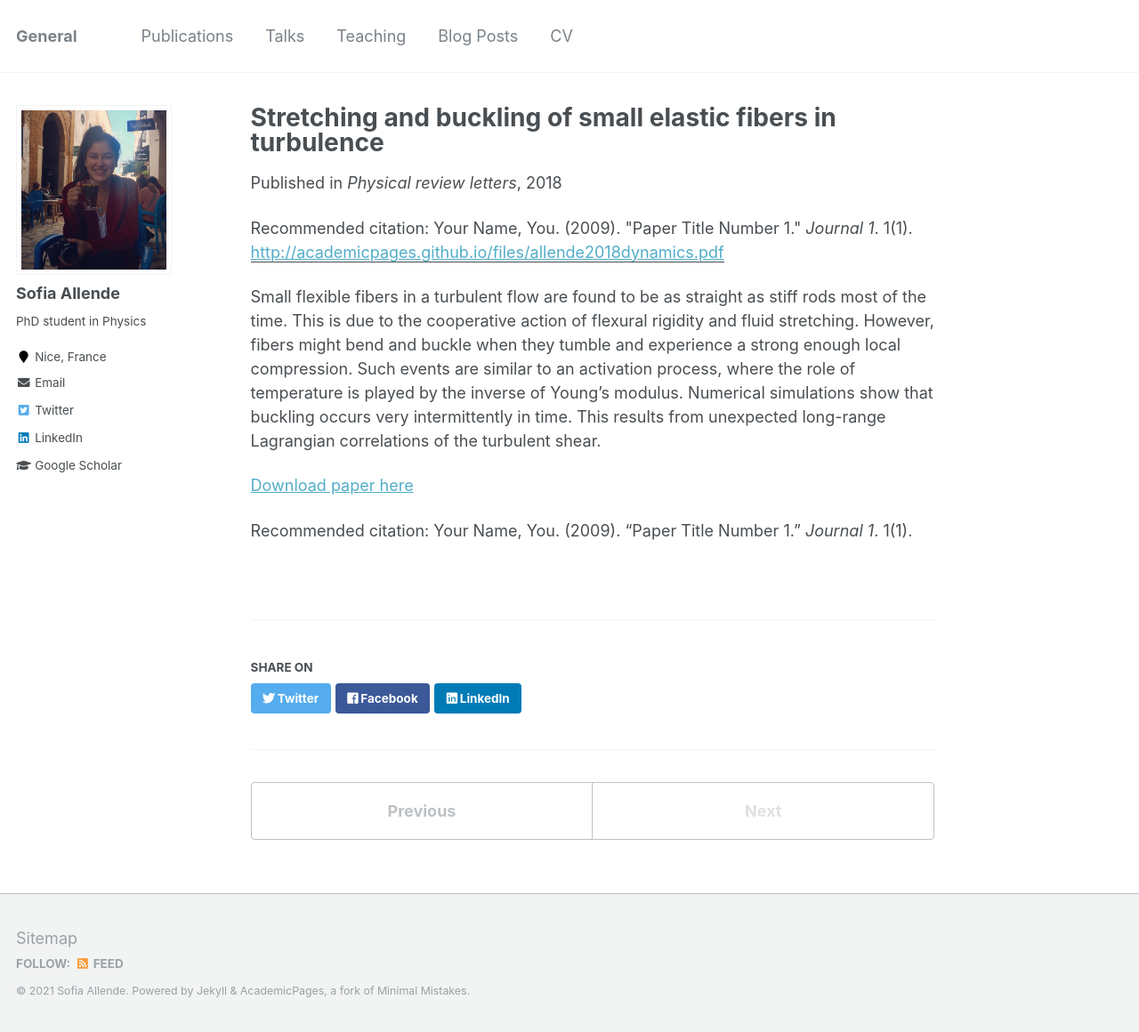
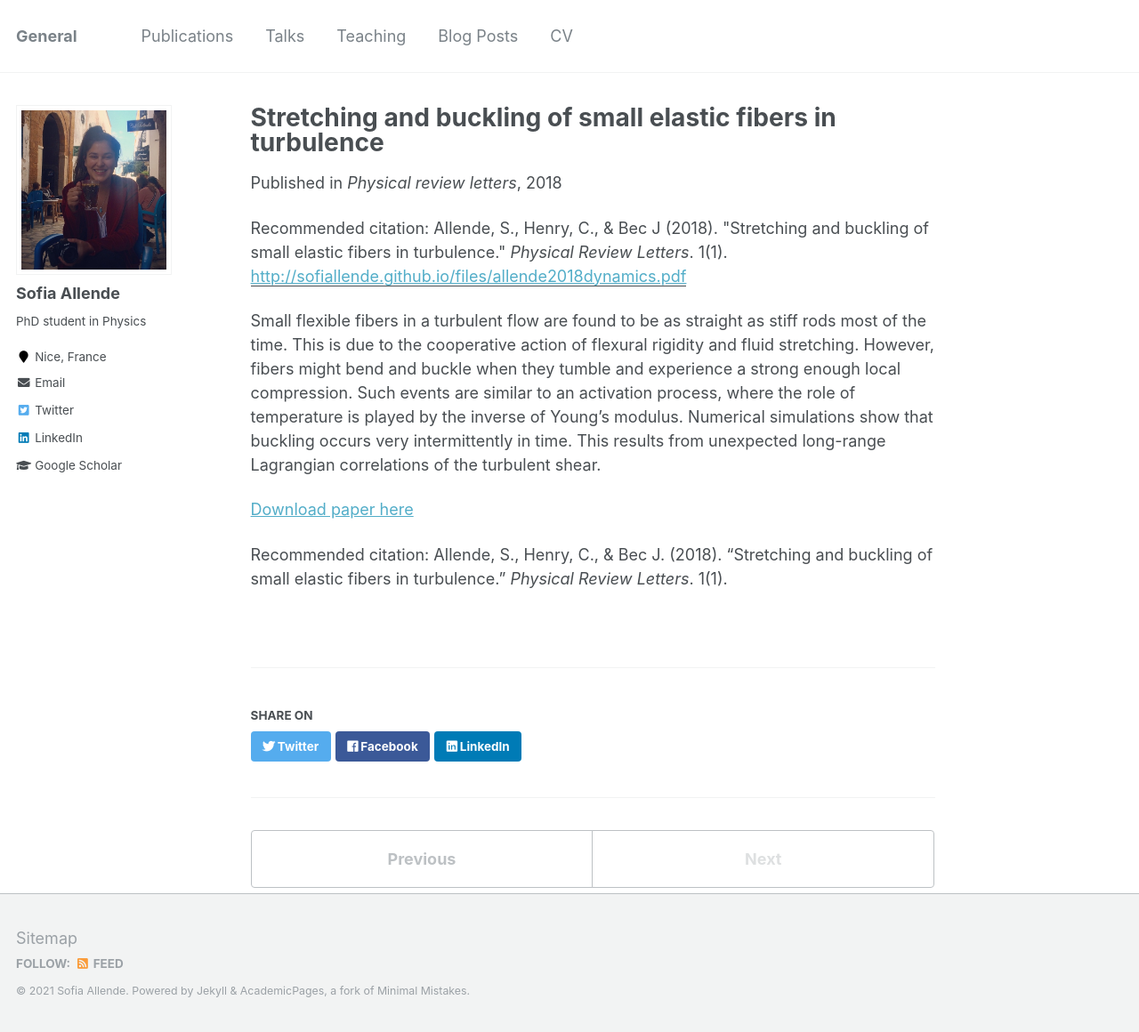
Before and after one commit to sofiallende/sofiallende.github.io, a Jekyll site: the page built from _publications/2009-10-01-paper-title-number-1.md, in a window 1280 px wide and 1160 px high. Shown: the whole window at 89% size. Built offline with Jekyll 4.4.1, drawn with Linux system fonts in a browser that asks for light colours.

Commit message:
Update 2009-10-01-paper-title-number-1.md

```diff
--- a/_publications/2009-10-01-paper-title-number-1.md
+++ b/_publications/2009-10-01-paper-title-number-1.md
@@ -5,12 +5,12 @@ permalink: /publication/2009-10-01-paper-title-number-1
 excerpt: 'This paper is about the number 1. The number 2 is left for future work.'
 date: 2018/10/12
 venue: 'Physical review letters'
-paperurl: 'http://academicpages.github.io/files/allende2018dynamics.pdf'
-citation: 'Your Name, You. (2009). &quot;Paper Title Number 1.&quot; <i>Journal 1</i>. 1(1).'
+paperurl: 'http://sofiallende.github.io/files/allende2018dynamics.pdf'
+citation: 'Allende, S., Henry, C., & Bec J (2018). &quot;Stretching and buckling of small elastic fibers in turbulence.&quot; <i>Physical Review Letters</i>. 1(1).'
 ---
 
 Small flexible fibers in a turbulent flow are found to be as straight as stiff rods most of the time. This is due to the cooperative action of flexural rigidity and fluid stretching. However, fibers might bend and buckle when they tumble and experience a strong enough local compression. Such events are similar to an activation process, where the role of temperature is played by the inverse of Young’s modulus. Numerical simulations show that buckling occurs very intermittently in time. This results from unexpected long-range Lagrangian correlations of the turbulent shear.
 
-[Download paper here](http://academicpages.github.io/files/paper1.pdf)
+[Download paper here](http://sofiallende.github.io/files/allende2018dynamics.pdf)
 
-Recommended citation: Your Name, You. (2009). "Paper Title Number 1." <i>Journal 1</i>. 1(1).
+Recommended citation: Allende, S., Henry, C., & Bec J. (2018). "Stretching and buckling of small elastic fibers in turbulence." <i>Physical Review Letters</i>. 1(1).
```
